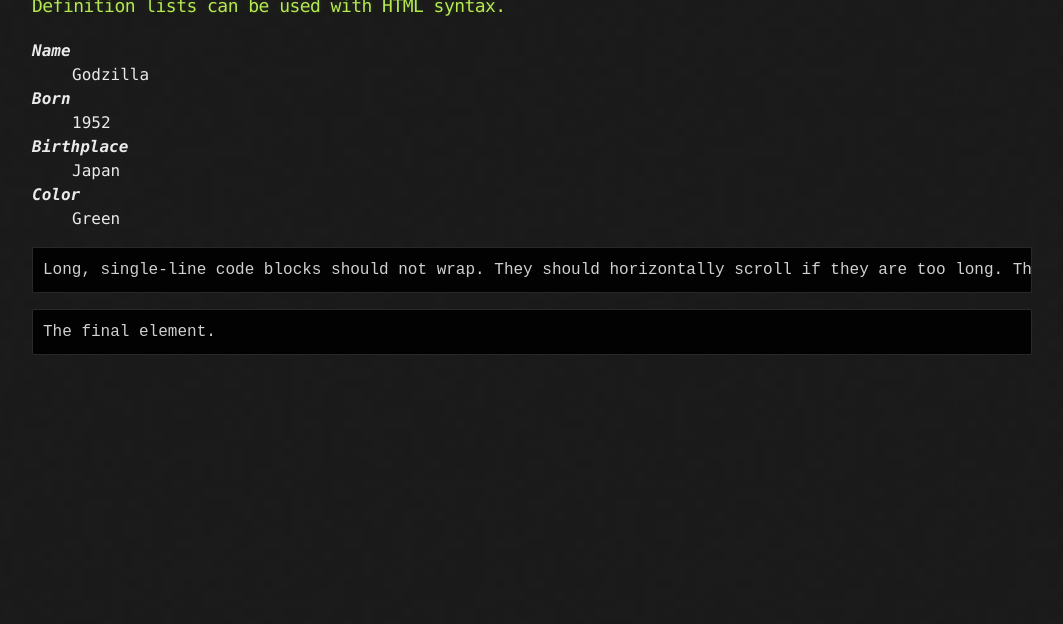
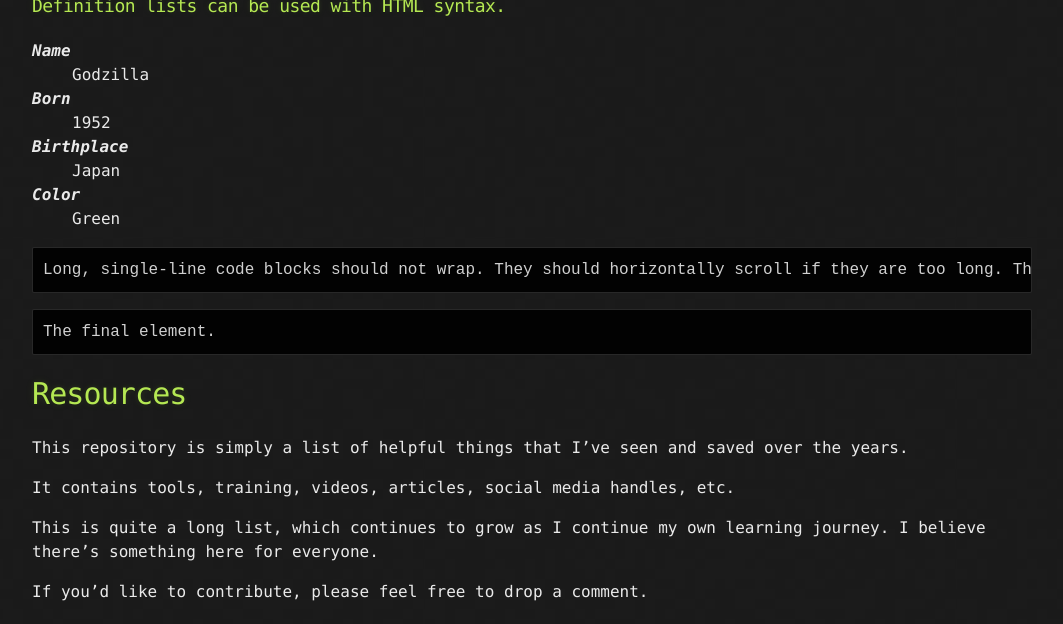
Before and after one commit to marknakamura/resources, a Jekyll site: the page built from index.md, in a window 1280 px wide and 900 px high, scrolled down 2678 px, cut to the strip 276-900 px from the top of the window. Shown: the whole strip, without its empty margins (108-1171 px from the left). Built offline with Jekyll 4.4.1, drawn with Linux system fonts in a browser that asks for light colours; before the commit the page ends 3329 px from its top, so only the background shows below that.

Commit message:
update index

````diff
--- a/index.md
+++ b/index.md
@@ -121,3 +121,13 @@ Long, single-line code blocks should not wrap. They should horizontally scroll i
 ```
 The final element.
 ```
+
+
+# Resources
+This repository is simply a list of helpful things that I've seen and saved over the years.
+
+It contains tools, training, videos, articles, social media handles, etc.
+
+This is quite a long list, which continues to grow as I continue my own learning journey.  I believe there's something here for everyone.
+
+If you'd like to contribute, please feel free to drop a comment.
````
